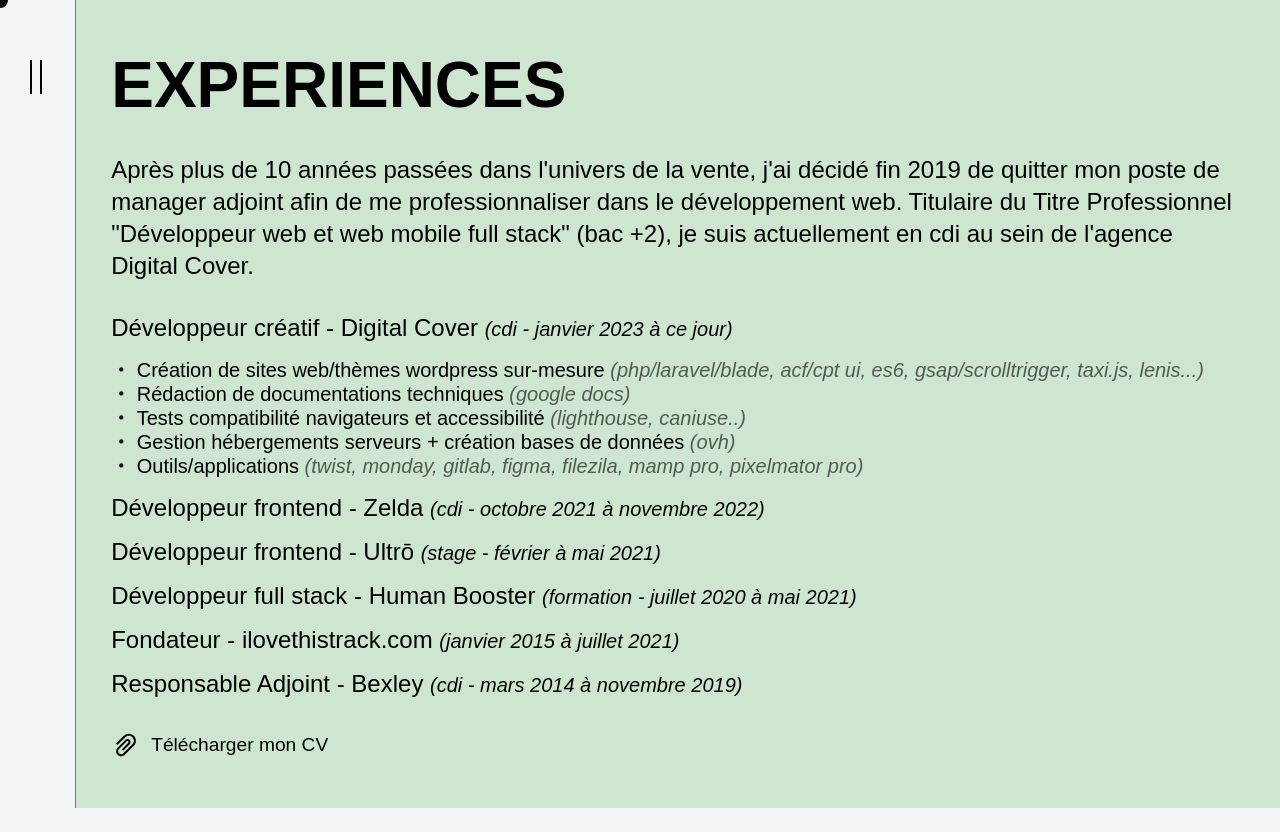
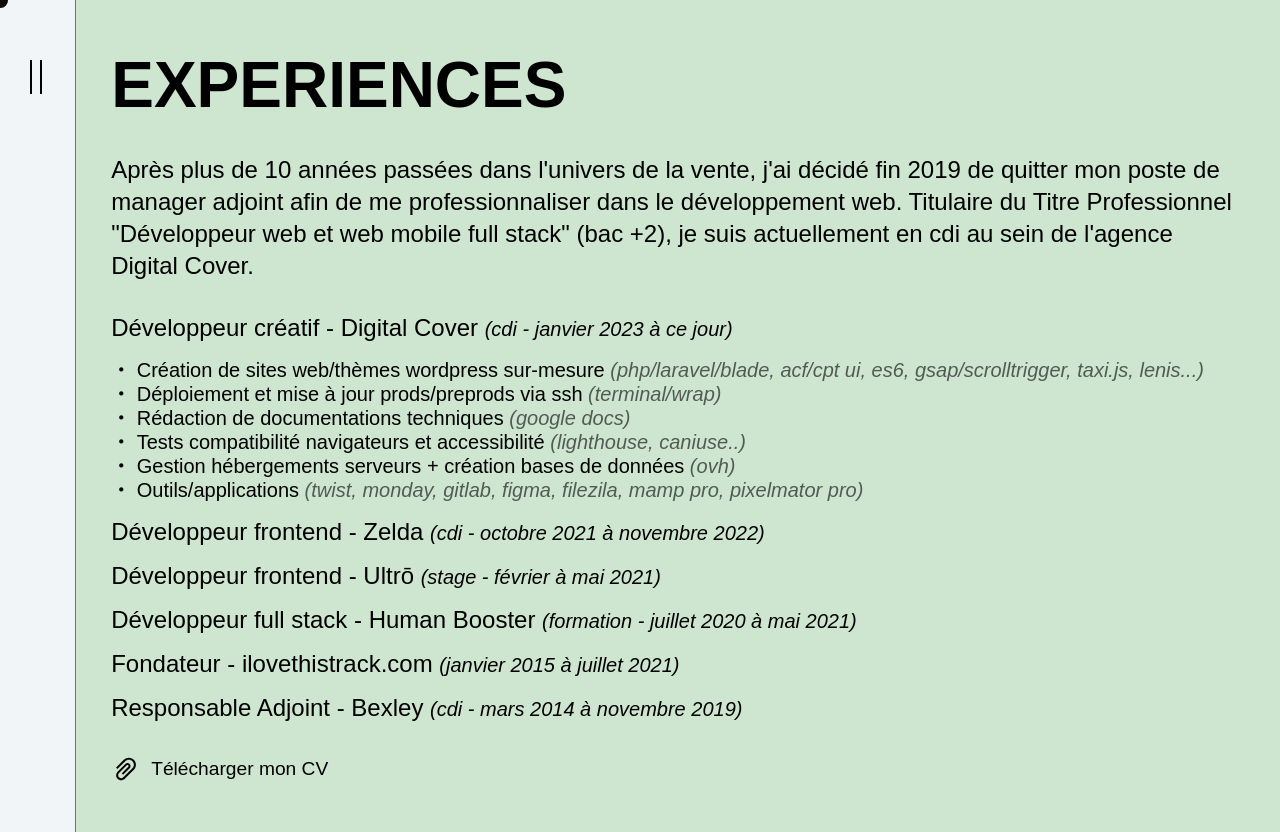
Before and after one commit to idrissdiakite/portfolio-react, a React (Create React App) app: page /experiences in a window 1280 px wide. Both pictures are taken after a click on the element 678 px from the left and 328 px from the top of the page. Before the commit the page ends 808 px from the top, so only its background shows below. Built offline with nearby package versions, Linux system fonts and the light colour scheme; a web font is replaced by a local one.

Commit message:
🎨 [JOBS] Updated content

```diff
--- a/src/components/Experiences/jobs.js
+++ b/src/components/Experiences/jobs.js
@@ -10,6 +10,7 @@ const jobs = [
     description: (
       <ul>
         <li>・ Création de sites web/thèmes wordpress sur-mesure <span>(php/laravel/blade, acf/cpt ui, es6, gsap/scrolltrigger, taxi.js, lenis...)</span></li>
+        <li>・ Déploiement et mise à jour prods/preprods via ssh <span>(terminal/wrap)</span></li>
         <li>・ Rédaction de documentations techniques <span>(google docs)</span></li>
         <li>・ Tests compatibilité navigateurs et accessibilité <span>(lighthouse, caniuse..)</span></li>
         <li>・ Gestion hébergements serveurs + création bases de données <span>(ovh)</span></li>
```
